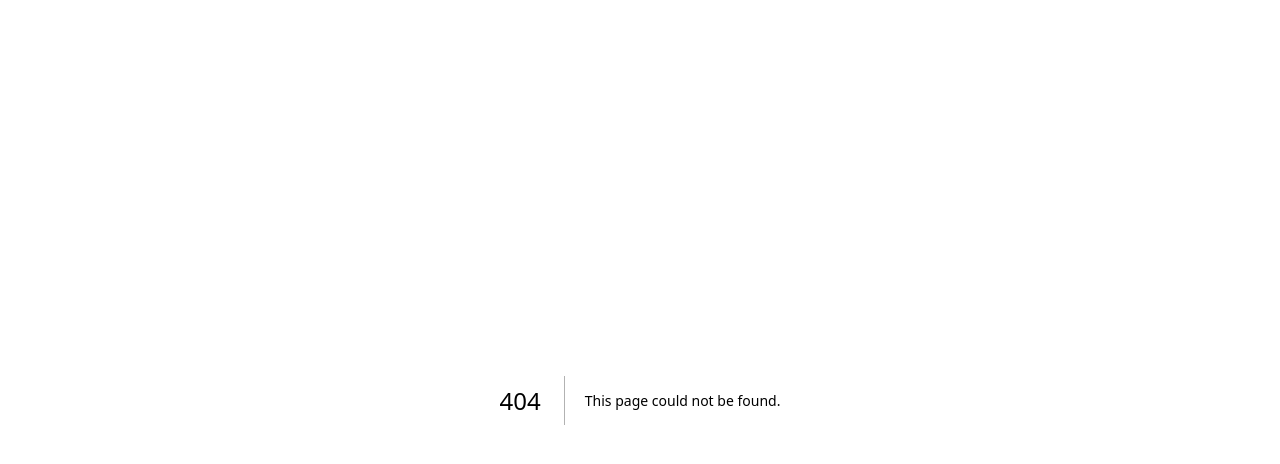
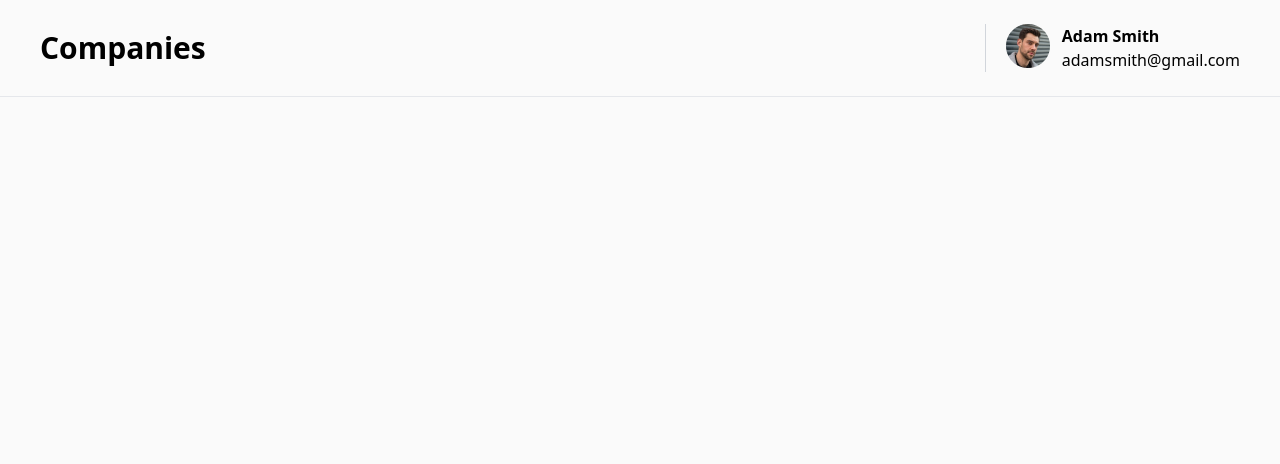
Before and after one commit to Ekaterina-Skrinnikova/crm, a Next.js app: page /companies in a window 1280 px wide. Before the commit this address had no page. Shown: the top 464 px of the page. Built offline with nearby package versions, Linux system fonts and the light colour scheme.

Commit message:
added Header

```diff
--- /dev/null
+++ b/src/app/companies/[id]/page.tsx
@@ -0,0 +1,8 @@
+import Header from '@/app/components/Header'
+import React from 'react'
+
+export interface PageProps {}
+
+export default function Page({}: PageProps) {
+    return <Header>Costco Wholesale</Header>
+}
--- /dev/null
+++ b/src/app/companies/page.tsx
@@ -0,0 +1,8 @@
+import React from 'react'
+import Header from '../components/Header'
+
+export interface PageProps {}
+
+export default function Page({}: PageProps) {
+    return <Header>Companies</Header>
+}
--- /dev/null
+++ b/src/app/components/Header.tsx
@@ -0,0 +1,33 @@
+import React from 'react'
+import Image from 'next/image'
+
+export interface HeaderProps {
+    children: React.ReactNode
+}
+
+export default function Header({ children }: HeaderProps) {
+    return (
+        <header className="flex items-center gap-5 px-10 py-6 border-b border-gray-3">
+            <h1 className="flex-1 text-3xl font-semibold">{children}</h1>
+            <div className="w-px self-stretch bg-gray-300" />
+            <div className="flex gap-3">
+                <div>
+                    <Image
+                        width={44}
+                        height={44}
+                        src="/images/image.png"
+                        alt="avatar"
+                    />
+                </div>
+                <div>
+                    <p className="text-base font-semibold color-gray-900">
+                        Adam Smith
+                    </p>
+                    <p className="text-base color-gray-900">
+                        adamsmith@gmail.com
+                    </p>
+                </div>
+            </div>
+        </header>
+    )
+}
--- /dev/null
+++ b/src/app/dashboard/page.tsx
@@ -0,0 +1,15 @@
+import React from 'react'
+import Header from '../components/Header'
+
+export interface PageProps {}
+
+export default function Page({}: PageProps) {
+    return (
+        <>
+            <Header>Dashboard</Header>
+            <main>
+                <h2>Dashboard page</h2>
+            </main>
+        </>
+    )
+}
```
Also changed, not shown: public/images/image.png (added).
